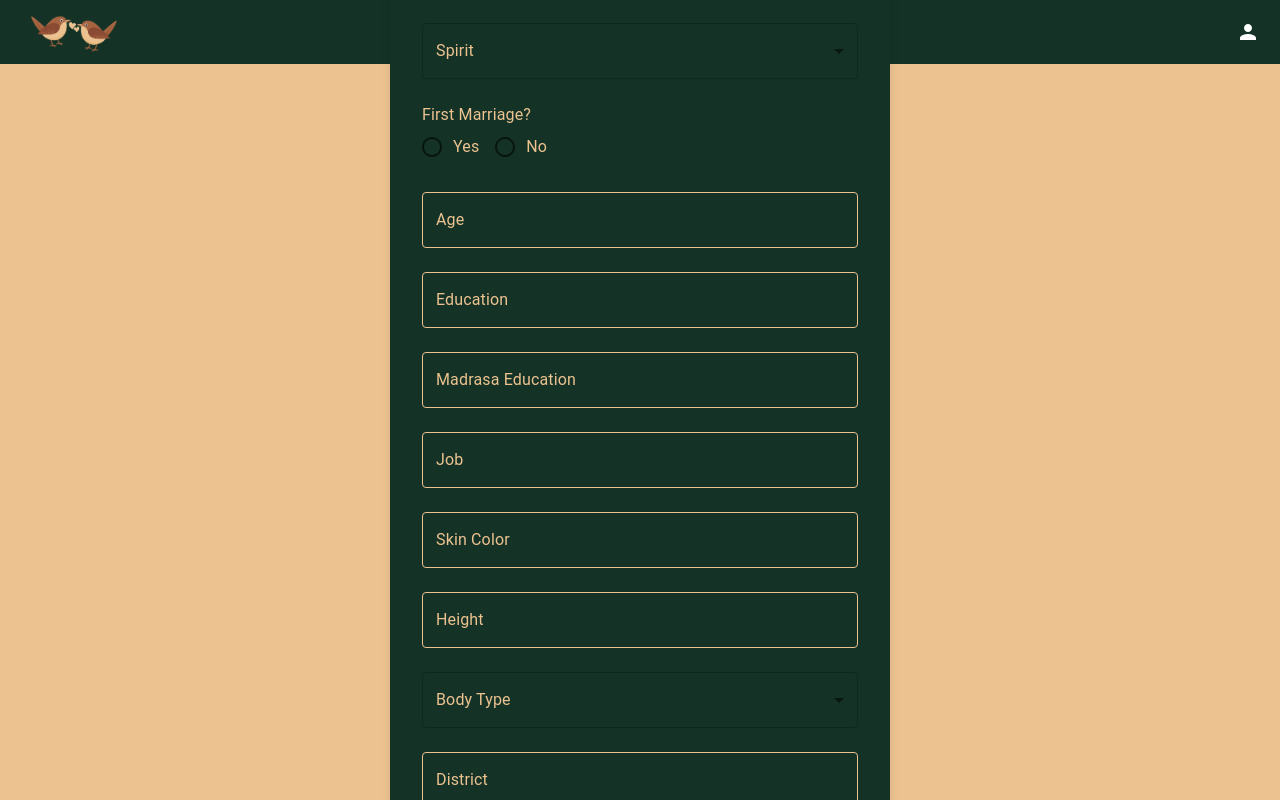
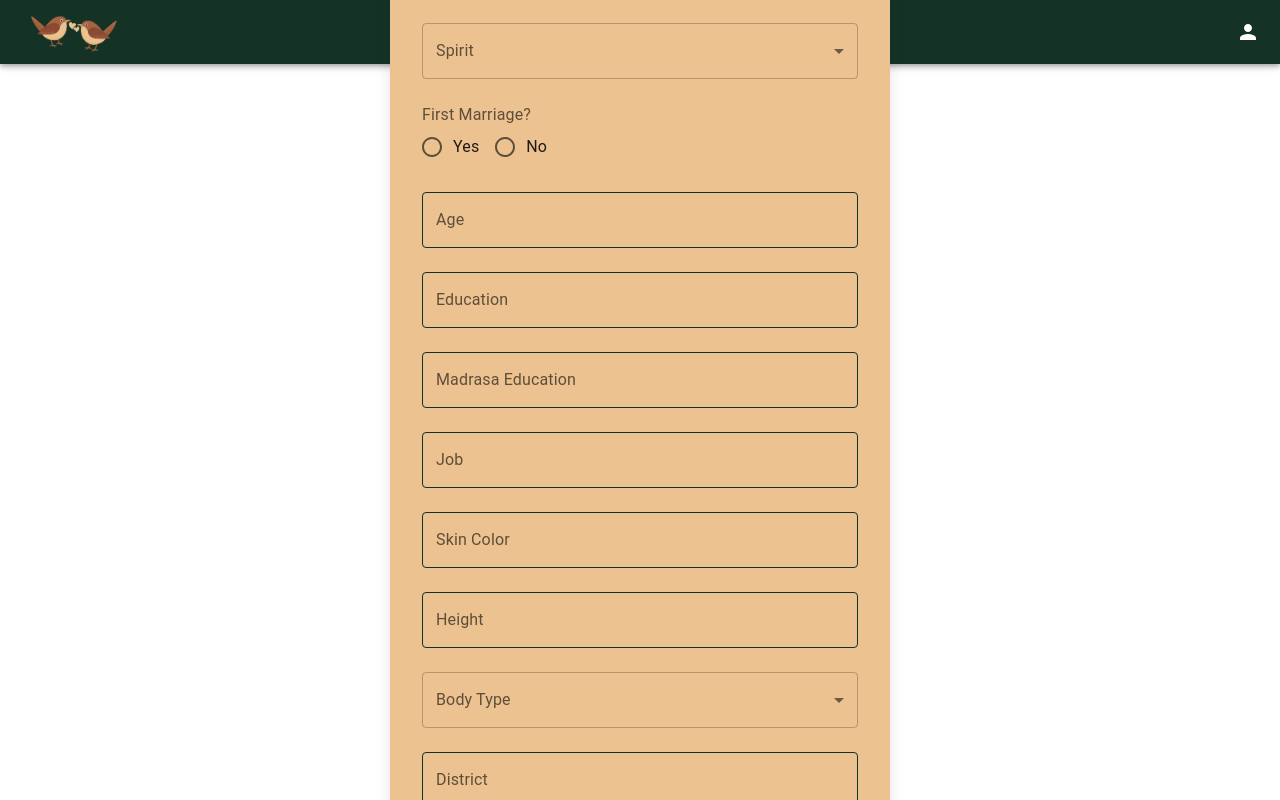
Before and after one commit to munna98/malabar-app, a Next.js app: page /register in a window 1280 px wide. Both pictures are taken after a click on the button "NEXT". Shown: the top 800 px of the page. Built offline with nearby package versions, Linux system fonts and the light colour scheme.

Commit message:
some improvements to register

```diff
--- a/pages/register.js
+++ b/pages/register.js
@@ -83,6 +83,13 @@
     }
   };
 
+  const getButtonAlignment = () => {
+    if (activeStep === 0) {
+      return 'flex-end';
+    }
+    return 'space-between';
+  };
+
   return (
     <>
       <NavBar />
@@ -96,7 +103,6 @@
           justifyContent: 'center',
           padding: '0',
           margin: '0',
-          backgroundColor: theme.palette.secondary.main, // Set the background color to secondary color (beige)
         }}
       >
         <Box
@@ -105,17 +111,24 @@
           alignItems="center"
           justifyContent="center"
           padding={isSmallScreen ? '16px' : '32px'}
+          margin={isSmallScreen && '16px' }
           sx={{
-            bgcolor: theme.palette.primary.main, // Set the card background color to primary color (green)
+            bgcolor: "#ECC290",
             borderRadius: '12px',
-            boxShadow: '0 4px 8px rgba(0, 0, 0, 0.1)',
+            boxShadow: '0 12px 16px rgba(0, 0, 0, 0.1)',
             maxWidth: '500px',
             width: '100%',
             textAlign: 'center',
-            color: theme.palette.secondary.main, // Ensure text color contrasts with background
           }}
         >
-          <Typography variant="h4" gutterBottom>
+          <Typography
+            variant="h4"
+            gutterBottom
+            style={{
+              color: "#143326",
+              fontFamily: 'Cinzel Decorative, serif',
+            }}
+          >
             Register
           </Typography>
           <Stepper activeStep={activeStep} alternativeLabel style={{ width: '100%', marginBottom: '24px' }}>
@@ -126,13 +139,13 @@
             ))}
           </Stepper>
           {getStepContent(activeStep)}
-          <Box mt={2} display="flex" justifyContent="space-between" width="100%">
+          <Box mt={2} display="flex" justifyContent={getButtonAlignment()} width="100%">
             {activeStep > 0 && (
               <Button
                 onClick={handleBack}
                 style={{
                   marginRight: '8px',
-                  color: theme.palette.secondary.main, // Ensure button text color contrasts with background
+                  color: "#143326",
                 }}
               >
                 Back
@@ -143,8 +156,8 @@
                 variant="contained"
                 onClick={handleRegister}
                 style={{
-                  backgroundColor: theme.palette.secondary.main, // Ensure button background color contrasts with card background
-                  color: theme.palette.primary.main, // Ensure button text color contrasts with button background
+                  backgroundColor: "#143326",
+                  color: "#ECC290",
                 }}
               >
                 Register
@@ -154,8 +167,8 @@
                 variant="contained"
                 onClick={handleNext}
                 style={{
-                  backgroundColor: theme.palette.secondary.main, // Ensure button background color contrasts with card background
-                  color: theme.palette.primary.main, // Ensure button text color contrasts with button background
+                  backgroundColor: "#143326",
+                  color: "#ECC290",
                 }}
               >
                 Next
@@ -166,7 +179,7 @@
             variant="body2"
             style={{
               marginTop: '16px',
-              color: theme.palette.secondary.main, // Ensure text color contrasts with background
+              color: "#143326",
               cursor: 'pointer',
               textDecoration: 'underline',
             }}
--- a/src/theme.js
+++ b/src/theme.js
@@ -13,17 +13,15 @@
   typography: {
     h1: {
       fontFamily: 'Cinzel Decorative, serif',
-      color: '#ECC290', // Light color for better contrast on dark background
     },
     h2: {
       fontFamily: 'Cinzel Decorative, serif',
-      color: '#ECC290', // Light color for better contrast on dark background
     },
     h3: {
       fontFamily: 'Cinzel Decorative, serif',
       fontSize: '2rem',
       fontWeight: 700,
-      color: '#ECC290', // Light color for better contrast on dark background
+      color: '#E56290',
       letterSpacing: '0.05em',
       textShadow: '1px 1px 2px rgba(0, 0, 0, 0.5)',
     },
@@ -31,29 +29,20 @@
       fontFamily: 'Cinzel Decorative, serif',
       fontSize: '1.75rem',
       fontWeight: 700,
-      color: '#ECC290', // Light color for better contrast on dark background
+      color: '#143326',
       letterSpacing: '0.05em',
       textShadow: '1px 1px 2px rgba(0, 0, 0, 0.3)',
     },
     h5: {
       fontFamily: 'Cinzel Decorative, serif',
-      color: '#ECC290', // Light color for better contrast on dark background
     },
     h6: {
       fontFamily: 'Cinzel Decorative, serif',
       fontSize: '10px',
       fontWeight: 500,
-      color: '#ECC290', // Light color for better contrast on dark background
+      color: '#ECC290',
       letterSpacing: '0.25em',
       textShadow: '1px 1px 2px rgba(0, 0, 0, 0.5)',
-    },
-    body1: {
-      fontFamily: 'Roboto, sans-serif',
-      color: '#ECC290', // Light color for better contrast on dark background
-    },
-    body2: {
-      fontFamily: 'Roboto, sans-serif',
-      color: '#ECC290', // Light color for better contrast on dark background
     },
   },
   components: {
@@ -85,49 +74,24 @@
       styleOverrides: {
         root: {
           '& label.Mui-focused': {
-            color: '#ECC290', // Light color for better contrast on dark background
+            color: '#143326',
           },
           '& .MuiInput-underline:after': {
-            borderBottomColor: '#ECC290', // Light color for better contrast on dark background
+            borderBottomColor: '#143326',
           },
           '& .MuiOutlinedInput-root': {
             '& fieldset': {
-              borderColor: '#ECC290', // Light color for better contrast on dark background
+              borderColor: '#143326',
             },
             '&:hover fieldset': {
-              borderColor: '#ECC290', // Light color for better contrast on dark background
+              borderColor: '#143326',
             },
             '&.Mui-focused fieldset': {
-              borderColor: '#ECC290', // Light color for better contrast on dark background
+              borderColor: '#143326',
             },
             '& input': {
-              color: '#ECC290', // Light color for better contrast on dark background
+              color: '#143326',
             },
-          },
-        },
-      },
-    },
-    MuiStepper: {
-      styleOverrides: {
-        root: {
-          // Add your styles here
-          backgroundColor: 'transparent', // Example: Make the background transparent
-        },
-        // Styles for the StepIcon component within Stepper
-        stepIcon: {
-          color: '#EEF432', // Default color for icons
-          '&.Mui-active': {
-            color: '#143326', // Color when step is active
-          },
-          '&.Mui-completed': {
-            color: '#ECC296', // Color when step is completed
-          },
-        },
-        // Styles for StepLabel component within Stepper
-        stepLabel: {
-          color: '#ECC296', // Default color for labels
-          '&.Mui-active': {
-            color: '#143326', // Color when step is active
           },
         },
       },
--- a/styles/globals.css
+++ b/styles/globals.css
@@ -1,16 +1,89 @@
 :root {
-  --primary-color: #143326;
-  --secondary-color: #ECC290;
-  --background-color: #ECC290;
-  --font-family: 'Roboto', sans-serif;
-  --heading-font-family: 'Cinzel Decorative', serif;
+  --max-width: 1100px;
+  --border-radius: 12px;
+  --font-mono: ui-monospace, Menlo, Monaco, "Cascadia Mono", "Segoe UI Mono",
+    "Roboto Mono", "Oxygen Mono", "Ubuntu Monospace", "Source Code Pro",
+    "Fira Mono", "Droid Sans Mono", "Courier New", monospace;
+
+  --foreground-rgb: 0, 0, 0;
+  --background-start-rgb: 214, 219, 220;
+  --background-end-rgb: 255, 255, 255;
+
+  --primary-glow: conic-gradient(
+    from 180deg at 50% 50%,
+    #16abff33 0deg,
+    #0885ff33 55deg,
+    #54d6ff33 120deg,
+    #0071ff33 160deg,
+    transparent 360deg
+  );
+  --secondary-glow: radial-gradient(
+    rgba(255, 255, 255, 1),
+    rgba(255, 255, 255, 0)
+  );
+
+  --tile-start-rgb: 239, 245, 249;
+  --tile-end-rgb: 228, 232, 233;
+  --tile-border: conic-gradient(
+    #00000080,
+    #00000040,
+    #00000030,
+    #00000020,
+    #00000010,
+    #00000010,
+    #00000080
+  );
+
+  --callout-rgb: 238, 240, 241;
+  --callout-border-rgb: 172, 175, 176;
+  --card-rgb: 180, 185, 188;
+  --card-border-rgb: 131, 134, 135;
 }
 
-html, body {
-  background-color: var(--background-color);
+@media (prefers-color-scheme: dark) {
+  :root {
+    --foreground-rgb: 255, 255, 255;
+    --background-start-rgb: 0, 0, 0;
+    --background-end-rgb: 0, 0, 0;
+
+    --primary-glow: radial-gradient(rgba(1, 65, 255, 0.4), rgba(1, 65, 255, 0));
+    --secondary-glow: linear-gradient(
+      to bottom right,
+      rgba(1, 65, 255, 0),
+      rgba(1, 65, 255, 0),
+      rgba(1, 65, 255, 0.3)
+    );
+
+    --tile-start-rgb: 2, 13, 46;
+    --tile-end-rgb: 2, 5, 19;
+    --tile-border: conic-gradient(
+      #ffffff80,
+      #ffffff40,
+      #ffffff30,
+      #ffffff20,
+      #ffffff10,
+      #ffffff10,
+      #ffffff80
+    );
+
+    --callout-rgb: 20, 20, 20;
+    --callout-border-rgb: 108, 108, 108;
+    --card-rgb: 100, 100, 100;
+    --card-border-rgb: 200, 200, 200;
+  }
+}
+
+* {
+  box-sizing: border-box;
+  padding: 0;
   margin: 0;
-  font-family: var(--font-family);
-  color: var(--primary-color);
+}
+
+html,
+body {
+  background-color: #ECC290;
+  margin: 0;
+  font-family: 'Roboto', sans-serif;
 }
 
 a {
@@ -19,9 +92,7 @@
 }
 
 @media (prefers-color-scheme: dark) {
-  :root {
-    --background-color: #000000;
-    --primary-color: #FFFFFF;
-    --secondary-color: #F0F0F0;
+  html {
+    color-scheme: dark;
   }
 }
```
Also changed, not shown: src/components/LoginForm.js (+6 -7 lines).
